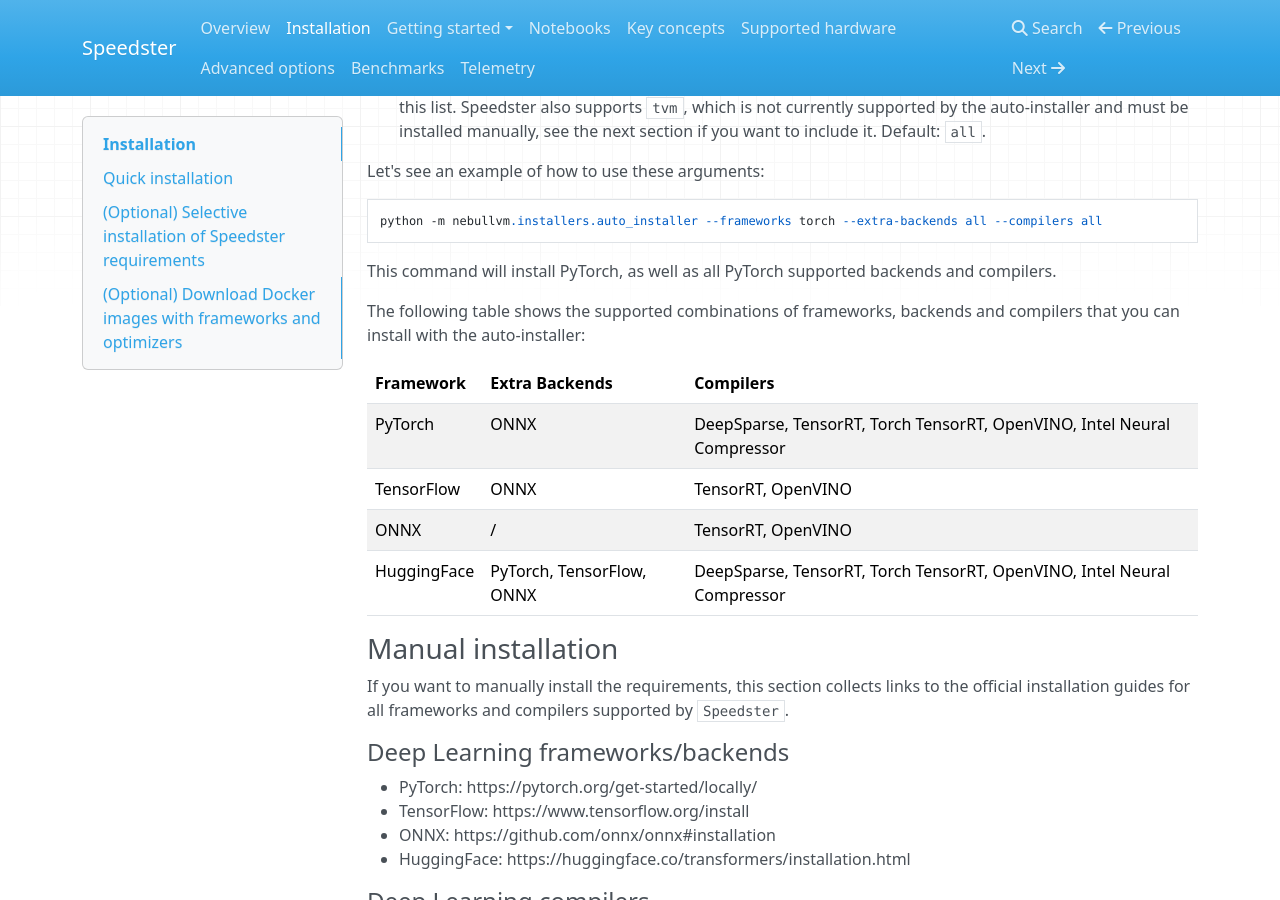
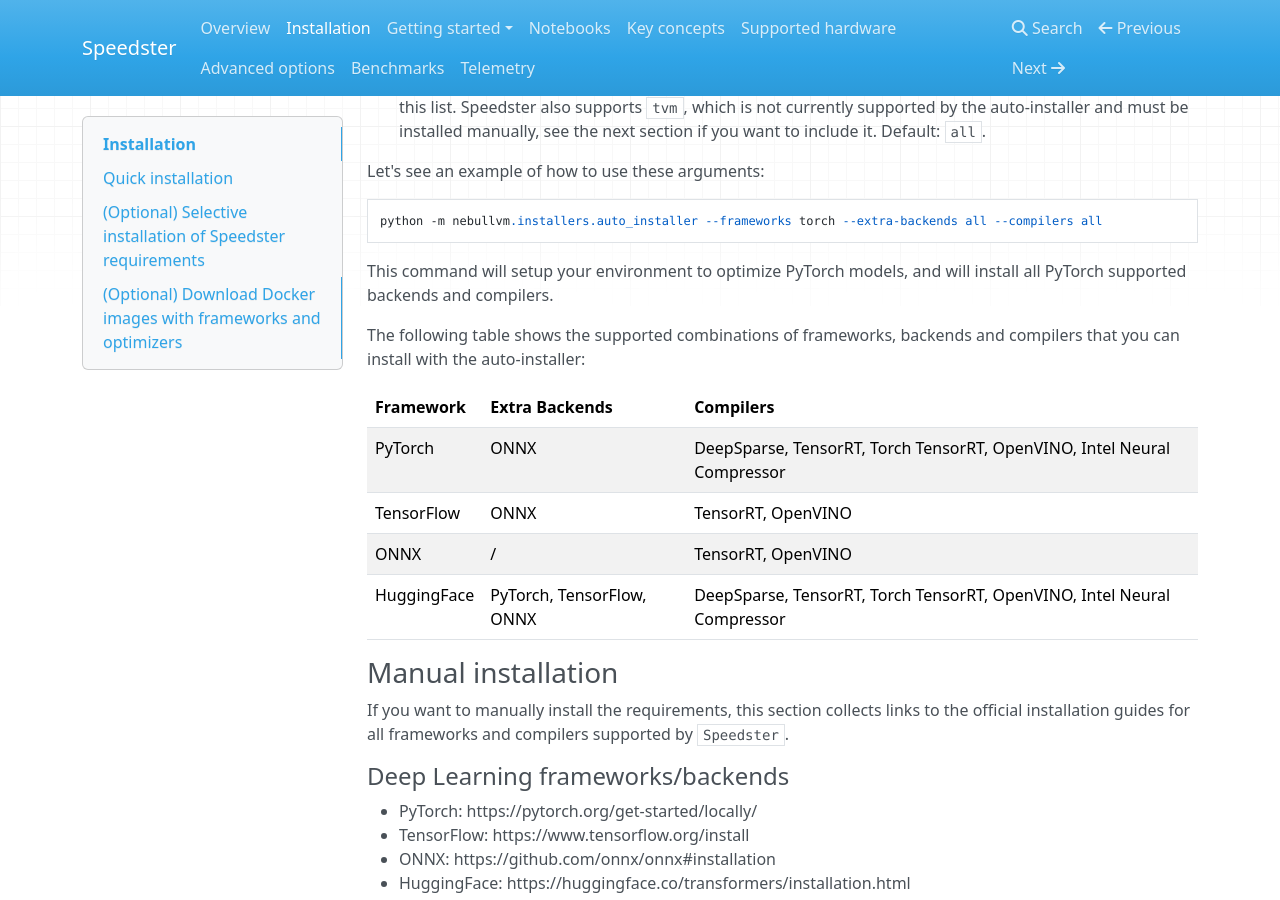
Before and after one commit to nebuly-ai/optimate, an MkDocs documentation site: the page built from apps/accelerate/speedster/docs/en/docs/installation.md, in a window 1280 px wide and 900 px high, scrolled down 2064 px. Built offline with MkDocs 1.6.1, drawn with Linux system fonts in a browser that asks for light colours; nearby versions of some CDN libraries.

Commit message:
Update docs

```diff
--- a/apps/accelerate/speedster/docs/en/docs/installation.md
+++ b/apps/accelerate/speedster/docs/en/docs/installation.md
@@ -55,12 +55,12 @@
 
     python -m nebullvm.installers.auto_installer --frameworks torch --extra-backends all --compilers all
 
-This command will install PyTorch, as well as all PyTorch supported backends and compilers.
+This command will setup your environment to optimize PyTorch models, and will install all PyTorch supported backends and compilers.
 
 The following table shows the supported combinations of frameworks, backends and compilers that you can install with the auto-installer:
 
-| Framework   | Extra Backends            | Compilers                                                                          |
-|-------------|---------------------------|------------------------------------------------------------------------------------|
+| Framework   | Extra Backends            | Compilers                                                               |
+|-------------|---------------------------|-------------------------------------------------------------------------|
 | PyTorch     | ONNX                      | DeepSparse, TensorRT, Torch TensorRT, OpenVINO, Intel Neural Compressor |
 | TensorFlow  | ONNX                      | TensorRT, OpenVINO                                                      |
 | ONNX        | /                         | TensorRT, OpenVINO                                                      |
```
